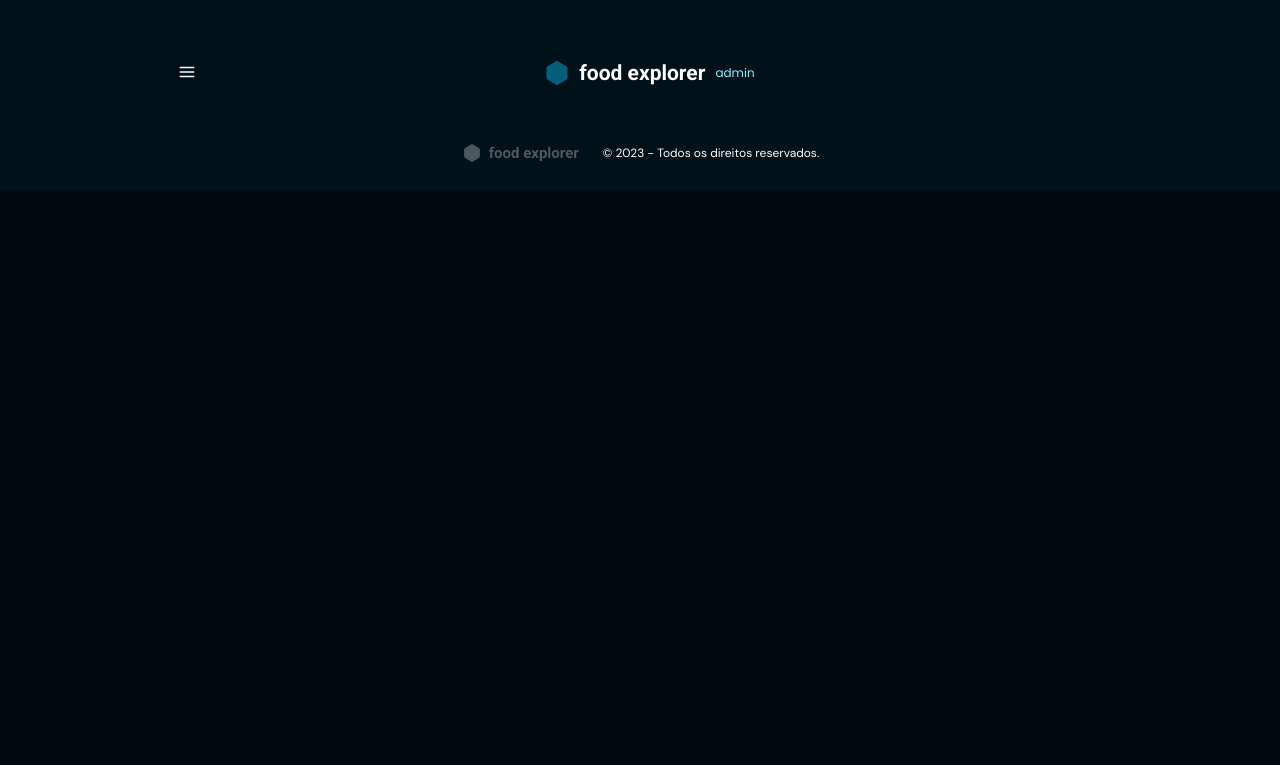
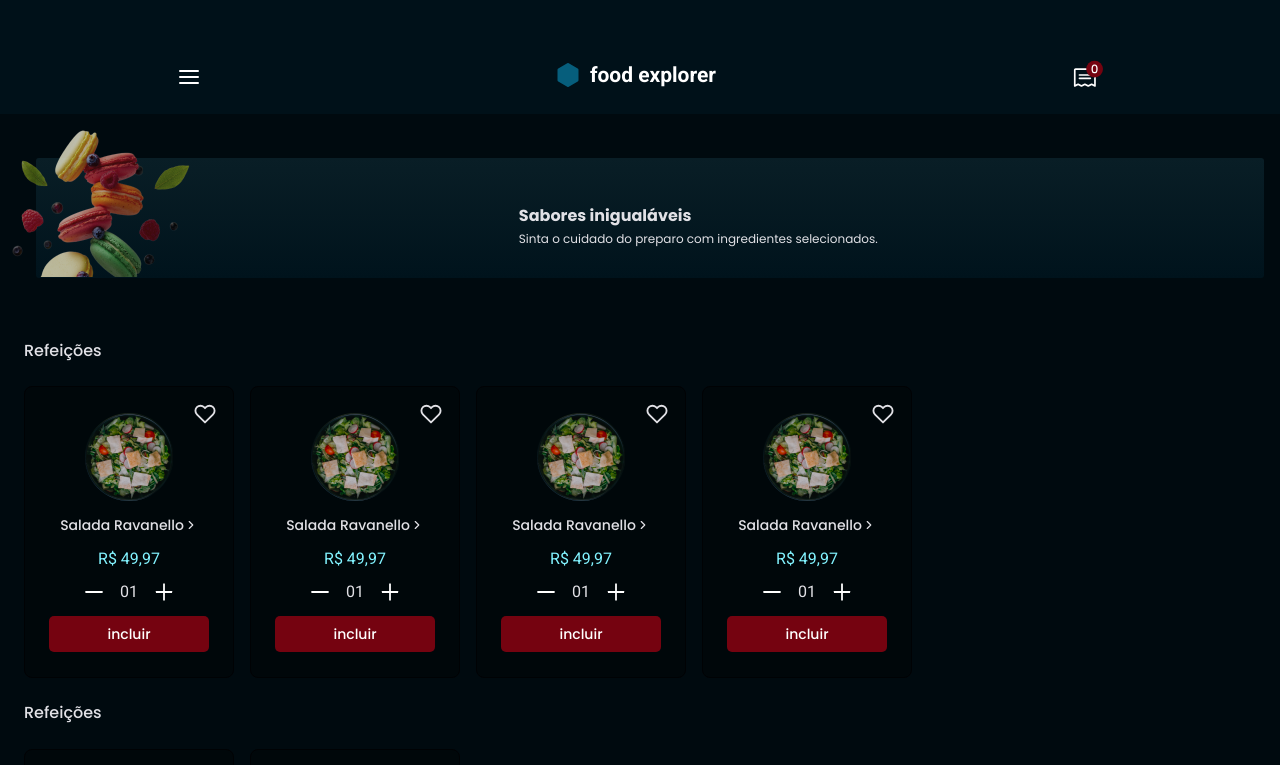
Before and after one commit to LuisFernando656/Food_Explorer_Front_End, a React (Vite) app: page / in a window 1280 px wide. Shown: the top 765 px of the page. Built offline with nearby package versions, Linux system fonts and the light colour scheme.

Commit message:
Page home styles finish

```diff
--- a/src/components/Button/styles.js
+++ b/src/components/Button/styles.js
@@ -6,24 +6,23 @@ export const Container = styled.button`
   align-items: center;
   justify-content: center;
 
-  background: ${({theme}) => theme.COLORS.TINTS.TOMATO_100};
-  border-radius: .5rem;
+  background: ${({ theme }) => theme.COLORS.TINTS.TOMATO_100};
+  border-radius: 0.5rem;
   padding: 1.2rem 3.2rem;
-
 
   svg {
     width: 2.1rem;
     height: 2.1rem;
-    margin-right: .54rem;
+    margin-right: 0.54rem;
   }
 
   font-size: 1.4rem;
   font-weight: 500;
   line-height: 2.4rem;
-  color: ${({theme}) => theme.COLORS.LIGHT.LIGHT_100};
+  color: ${({ theme }) => theme.COLORS.LIGHT.LIGHT_100};
   border: none;
 
   &:disabled {
-    opacity: 0.5;
+    background: ${({ theme }) => theme.COLORS.TINTS.TOMATO_400};
   }
 `
--- /dev/null
+++ b/src/components/Dishes/index.jsx
@@ -0,0 +1,38 @@
+import { Container } from "./styles";
+import { FiHeart, FiChevronRight } from 'react-icons/fi'
+import { PiPencilSimple } from 'react-icons/pi'
+import {AiOutlinePlus, AiOutlineMinus} from 'react-icons/ai'
+
+import testeImg from '../../assets/teste.svg'
+
+import { Button } from '../../components/Button'
+
+export function Dishes({ data, isAdmin, ...rest}) {
+  return (
+    <Container {...rest}>
+      {isAdmin ? <button><PiPencilSimple/></button> : <button><FiHeart/></button>}
+
+      <img
+       src={testeImg}
+       alt="Imagem do prato"
+       />
+
+      <h3>
+        {data.name}
+        <FiChevronRight/>
+      </h3>
+
+      <h4>R$ {data.price}</h4>
+
+      {isAdmin ? <></> :
+      <div>
+        <button><AiOutlineMinus/></button>
+        <span>01</span>
+        <button><AiOutlinePlus/></button>
+      </div>
+      }
+
+      {isAdmin ? <></> : <Button title='incluir'/> }
+    </Container>
+  )
+}
--- /dev/null
+++ b/src/components/Dishes/styles.js
@@ -0,0 +1,96 @@
+import styled from 'styled-components'
+
+export const Container = styled.div`
+  min-width: 21rem;
+  min-height: 29.2rem;
+
+  display: flex;
+  flex-direction: column;
+  align-items: center;
+  justify-content: center;
+  gap: 1.2rem;
+
+  padding: 2.4rem;
+
+  position: relative;
+
+  background: ${({ theme }) => theme.COLORS.DARK.DARK_200};
+  border: 1px solid ${({ theme }) => theme.COLORS.DARK.DARK_300};
+  border-radius: 0.8rem;
+
+  > button:nth-child(1) {
+    position: absolute;
+    right: 0;
+    top: 0;
+
+    height: 2.2rem;
+    width: 2.4rem;
+
+    margin: 1.6rem 1.6rem 0 0;
+
+    background: transparent;
+    border: none;
+
+    color: ${({ theme }) => theme.COLORS.LIGHT.LIGHT_300};
+
+    svg {
+      height: 2.2rem;
+      width: 2.4rem;
+    }
+  }
+
+  img {
+    height: 8.8rem;
+    width: 8.8rem;
+  }
+
+  > h3 {
+    display: flex;
+    align-items: center;
+    justify-content: center;
+
+    font-size: 1.4rem;
+    font-weight: 500;
+    line-height: 2.4rem;
+  }
+
+  > h4 {
+    font-family: 'Roboto', sans-serif;
+    font-weight: 400;
+
+    color: ${({ theme }) => theme.COLORS.TINTS.CAKE_200};
+  }
+
+  > div {
+    display: flex;
+    align-items: center;
+    justify-content: center;
+
+    gap: 1.4rem;
+
+    span {
+      font-weight: 400;
+      font-family: 'Roboto', sans-serif;
+    }
+
+    > button {
+      border: none;
+      background: transparent;
+
+      color: ${({ theme }) => theme.COLORS.LIGHT.LIGHT_100};
+
+      width: 2.4rem;
+      height: 2.4rem;
+
+      svg {
+        width: 2.4rem;
+        height: 2.4rem;
+      }
+    }
+
+  }
+
+  > button:nth-child(6) {
+    padding: .6rem;
+  }
+`
--- /dev/null
+++ b/src/components/FoodSection/index.jsx
@@ -0,0 +1,14 @@
+import { Container } from "./styles";
+
+export function FoodSection({data, children}) {
+  return (
+    <Container>
+      <h3>{data.category_id}</h3>
+      <div>
+        <div>
+          {children}
+        </div>
+      </div>
+    </Container>
+  )
+}
--- /dev/null
+++ b/src/components/FoodSection/styles.js
@@ -0,0 +1,32 @@
+import styled from 'styled-components'
+
+export const Container = styled.section`
+  > h3 {
+    font-size: 1.6rem;
+    font-weight: 500;
+    line-height: 140%;
+    color: ${({ theme }) => theme.COLORS.LIGHT.LIGHT_300};
+
+    margin-bottom: 2.4rem;
+  }
+
+  margin-bottom: 2.4rem;
+
+  > div {
+    position: relative;
+    overflow-x: auto;
+
+    -ms-overflow-style: none;
+    scrollbar-width: none;
+
+    > div {
+      display: flex;
+      flex-flow: row nowrap;
+      gap: 1.6rem;
+    }
+  }
+
+  > div::-webkit-scrollbar {
+    display: none;
+  }
+`
--- a/src/components/Header/index.jsx
+++ b/src/components/Header/index.jsx
@@ -6,7 +6,7 @@ import { MenuRetractable } from '../MenuRetractable'
 
 import { useState } from 'react'
 
-export function Header({isAdmin=true}) {
+export function Header({isAdmin}) {
   const [menuOpen, setMenuOpen] = useState(false)
 
   const toggleMenu = () =>  {
--- a/src/components/Header/styles.js
+++ b/src/components/Header/styles.js
@@ -1,6 +1,6 @@
 import styled from 'styled-components'
 
-export const Container = styled.div`
+export const Container = styled.header`
   width: 100%;
   height: 11.4rem;
 
@@ -8,7 +8,11 @@ export const Container = styled.div`
   align-items: center;
   justify-content: space-around;
 
-  padding: 5.6rem 0 2.4rem;
+  padding: 6rem 0 2.4rem;
+
+  position: fixed;
+
+  z-index: 1;
 
   background: ${({ theme }) => theme.COLORS.DARK.DARK_700};
 
@@ -23,17 +27,19 @@ export const Container = styled.div`
     }
   }
 
+  > button:nth-child(3) {
+    width: 3.2rem;
+    height: 3.2rem;
+
+    img {
+      width: 3.2rem;
+      height: 3.2rem;
+    }
+  }
+
   > button {
     border: none;
     background: transparent;
-
-    width: 2rem;
-    height: 2rem;
-
-    img {
-      width: 2rem;
-      height: 2rem;
-    }
   }
 
   p {
@@ -42,16 +48,19 @@ export const Container = styled.div`
     line-height: 160%;
   }
 
-
+  footer {
+    position: fixed;
+    bottom: 0;
+  }
   `
 
 export const MenuButton = styled.button`
   color: ${({ theme }) => theme.COLORS.LIGHT.LIGHT_100};
   width: 2.4rem;
-  height: 1.8rem;
+  height: 2rem;
 
   svg {
     width: 2.4rem;
-    height: 1.8rem;
+    height: 2.4rem;
   }
 `
--- a/src/components/MenuRetractable/styles.js
+++ b/src/components/MenuRetractable/styles.js
@@ -6,6 +6,8 @@ export const Container = styled.div`
   left: 0;
   width: 100%;
   height: 100%;
+
+  z-index: 1;
 
   animation: slideAndFade 400ms;
 
@@ -21,11 +23,6 @@ export const Container = styled.div`
   }
 
   background-color: ${({theme}) => theme.COLORS.DARK.DARK_400};
-
-  >div:nth-child(3) {
-    position: fixed;
-    bottom: 0;
-  }
 `
 
 export const MenuHeader = styled.div`
--- a/src/components/ReservedRights/styles.js
+++ b/src/components/ReservedRights/styles.js
@@ -1,6 +1,6 @@
 import styled from 'styled-components'
 
-export const Container = styled.div`
+export const Container = styled.footer`
   width: 100%;
   height: 7.7rem;
 
@@ -8,7 +8,7 @@ export const Container = styled.div`
 
   display: flex;
   align-items: center;
-  justify-content: center;
+  justify-content: space-evenly;
   gap: 2.4rem;
 
   background-color: ${({theme}) => theme.COLORS.DARK.DARK_600};
--- a/src/pages/Home/index.jsx
+++ b/src/pages/Home/index.jsx
@@ -1,11 +1,45 @@
-import { Container } from "./styles";
+import { Container, IntroDescription } from "./styles";
 import { Header } from '../../components/Header'
 import { ReservedRights } from '../../components/ReservedRights'
+import { FoodSection } from "../../components/FoodSection";
+import { Dishes } from "../../components/Dishes";
 
-export function Home() {
+import introImage from '../../assets/pngegg 2.png'
+
+export function Home({isAdmin=false, data}) {
+
+  const disheData = {
+    name: 'Salada Ravanello',
+    price: '49,97'
+  }
+
   return (
     <Container>
-      <Header/>
+      <Header isAdmin={isAdmin}/>
+      <IntroDescription>
+        <img src={introImage} alt="Imagem de introdução a Home Page" />
+        <div>
+          <div>
+            <h3>Sabores inigualáveis</h3>
+            <p>Sinta o cuidado do preparo com ingredientes selecionados.</p>
+          </div>
+        </div>
+      </IntroDescription>
+
+      <div>
+        <FoodSection data={data={category_id: 'Refeições'}}>
+          <Dishes isAdmin={isAdmin} data={disheData}/>
+          <Dishes isAdmin={isAdmin} data={disheData}/>
+          <Dishes isAdmin={isAdmin} data={disheData}/>
+          <Dishes isAdmin={isAdmin} data={disheData}/>
+        </FoodSection>
+        <FoodSection data={data={category_id: 'Refeições'}}>
+          <Dishes isAdmin={isAdmin} data={disheData}/>
+          <Dishes isAdmin={isAdmin} data={disheData}/>
+
+        </FoodSection>
+      </div>
+
       <ReservedRights/>
     </Container>
   )
--- a/src/pages/Home/styles.js
+++ b/src/pages/Home/styles.js
@@ -1,5 +1,77 @@
 import styled from 'styled-components'
 
 export const Container = styled.div`
+  width: 100%;
+  height: 100%;
 
+  overflow: auto;
+
+  > div:nth-child(3) {
+    margin: 0 0 2.4rem 2.4rem;
+  }
+
+  footer {
+    margin-top: 2.4rem;
+  }
+  `
+
+export const IntroDescription = styled.div`
+  height: 12rem;
+
+  display: flex;
+  justify-content: right;
+  align-items: center;
+
+
+  background: ${({ theme }) => theme.COLORS.GRADIENT.GRADIENT_200};
+
+  margin: 15.8rem 1.6rem 6.2rem 3.6rem;
+  margin-right: clamp(.5rem, 4vw, 1.6rem);
+
+  border-radius: .3rem;
+
+  position: relative;
+
+
+  img {
+    position: absolute;
+    top: -3rem;
+    left: -3rem;
+    object-fit: cover;
+
+    width: clamp(13rem, 40vw, 19.1rem);
+    height: 14.9rem;
+  }
+
+  > div {
+    width: 100%;
+    display: flex;
+    justify-content: end;
+
+    padding: 3.6rem 2.1rem 2.2rem 0;
+
+    padding-right: clamp(.1rem, 2vw, 2.1rem);
+    padding-top: clamp(1.8rem, 9vw, 3.6rem);
+
+    div {
+      width: 60%;
+      display: flex;
+      flex-direction: column;
+
+      padding: 0;
+
+      color: ${({ theme }) => theme.COLORS.LIGHT.LIGHT_300};
+
+      h3{
+        margin-bottom: .3rem;
+        font-size: 1.6rem;
+        font-weight: 600;
+      }
+
+      p {
+        font-size: 1.2rem;
+        line-height: 140%;
+      }
+    }
+  }
 `
```
Also changed, not shown: src/assets/pngegg 2.png (added), src/assets/teste.svg (added).
